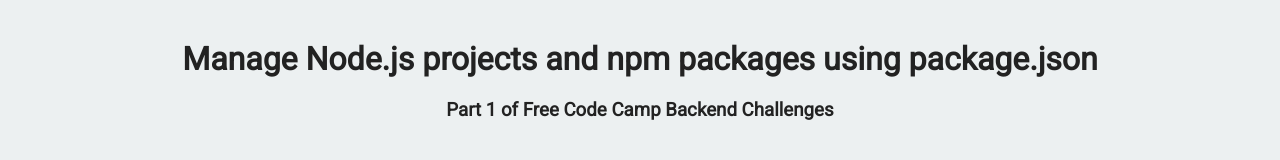
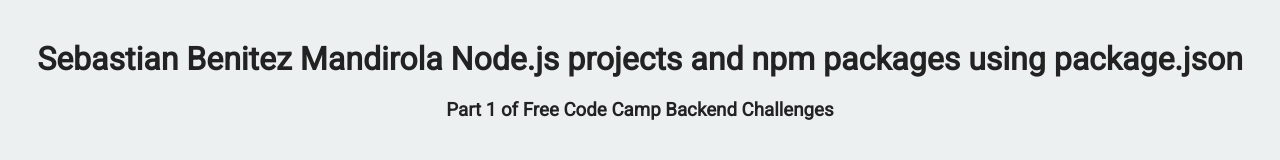
Before and after one commit to bmsebastian2/Node-FreeCodeCamp, a website: page boilerplate-npm/views/index.html in a window 1280 px wide. Drawn offline with Linux system fonts and the light colour scheme.

Commit message:
commit 4

```diff
--- a/boilerplate-npm/views/index.html
+++ b/boilerplate-npm/views/index.html
@@ -3,14 +3,16 @@
 
 <head>
    <title>Backend Challenges | Free Code Camp</title>
-      <link rel="shortcut icon" href="https://cdn.hyperdev.com/us-east-1%3A52a203ff-088b-420f-81be-45bf559d01b1%2Ffavicon.ico" type="image/x-icon"/>
+   <link rel="shortcut icon"
+      href="https://cdn.hyperdev.com/us-east-1%3A52a203ff-088b-420f-81be-45bf559d01b1%2Ffavicon.ico"
+      type="image/x-icon" />
    <link href="https://fonts.googleapis.com/css?family=Roboto" rel="stylesheet" type="text/css">
    <link href="/public/style.css" rel="stylesheet" type="text/css">
 </head>
 
 <body>
    <div class="container">
-         <h1>Manage Node.js projects and npm packages using package.json</h1>
+      <h1>Sebastian Benitez Mandirola Node.js projects and npm packages using package.json</h1>
       <h3>Part 1 of Free Code Camp Backend Challenges</h3>
    </div>
 </body>
```
Lines whose indentation alone changed are shown as unchanged.
